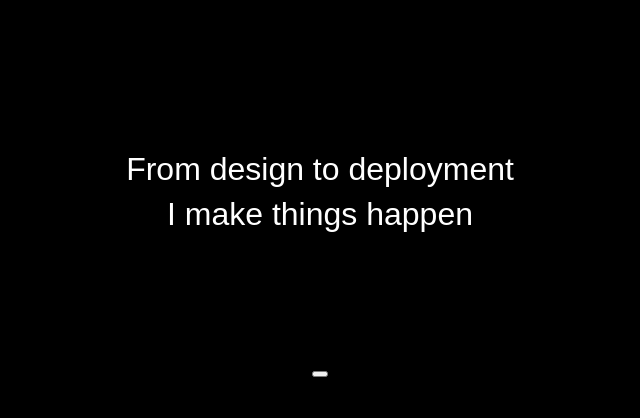
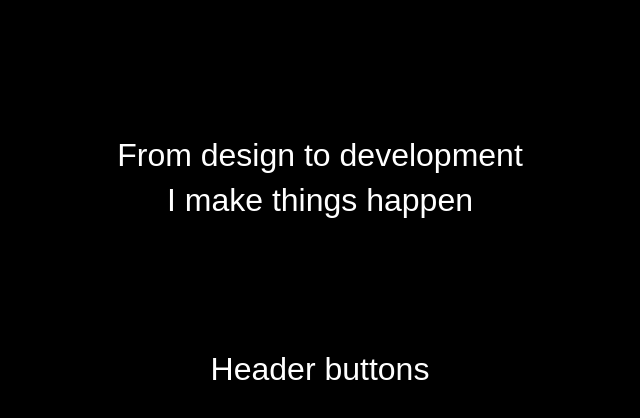
Before and after one commit to hitsthings/new-portfolio, a React (Create React App) app: page /experience in a window 1280 px wide. Shown: the top 418 px of the page, without its empty margins (320-960 px from the left). Built offline with nearby package versions, Linux system fonts and the light colour scheme.

Commit message:
initial commit

```diff
--- a/package.json
+++ b/package.json
@@ -5,6 +5,7 @@
   "dependencies": {
     "react": "^16.7.0",
     "react-dom": "^16.7.0",
+    "react-router-dom": "^4.3.1",
     "react-scripts": "2.1.3"
   },
   "scripts": {
--- /dev/null
+++ b/src/About/about.js
@@ -0,0 +1,9 @@
+import React from 'react';
+
+export default function About(props){
+    return(
+        <div>
+            <h2>About</h2>
+        </div>
+    )
+}
--- a/src/App/App.js
+++ b/src/App/App.js
@@ -1,12 +1,23 @@
 import React, { Component } from 'react';
+import {BrowserRouter as Router, Route, Switch} from 'react-router-dom';
 import Header from '../Header/header';
+import About from '../About/about';
+import Project from '../Projects/projects';
+import Experience from '../Experience/experience';
+import Contact from '../Contact/contact';
+
 
 class App extends Component {
   render() {
     return (
-      <div className="App">
-        <Header />
-      </div>
+      <Router>
+        <div className="App">
+          <Header />
+          <Switch>
+            <Route exact path='/about' />
+          </Switch>
+        </div>
+      </Router>
     );
   }
 }
--- /dev/null
+++ b/src/Contact/contact.js
@@ -0,0 +1,7 @@
+import React from 'react';
+
+export default function Contact(props){
+    return(
+        <div><h2>Contact</h2></div>
+    )
+}
--- /dev/null
+++ b/src/Experience/experience.js
@@ -0,0 +1,7 @@
+import React from 'react';
+
+export default function Experience(props){
+    return(
+        <div><h2>Experience</h2></div>
+    )
+}
--- a/src/Header/header.js
+++ b/src/Header/header.js
@@ -19,7 +19,7 @@ export default class Header extends React.Component{
                 this.setState({opener: false});
             }
             .bind(this),
-            1500
+            1700
         );
         setTimeout(
             function() {
@@ -53,7 +53,7 @@ export default class Header extends React.Component{
                     {animationContent}
                 </div>
                 <div className='header-buttons'>
-                    <button />
+                   <h2>Header buttons</h2>
                 </div>
             </header>
         )
@@ -77,7 +77,7 @@ const Swoosh = (props) => {
 const Intro = (props) => {
     return(
         <div className='header-content'>
-            <h2>From design to deployment</h2>
+            <h2>From design to development</h2>
             <h2>I make things happen</h2>
         </div>
     )
--- /dev/null
+++ b/src/Projects/projects.js
@@ -0,0 +1,7 @@
+import React from 'react';
+
+export default function Projects(props){
+    return(
+        <div><h2>Projects</h2></div>
+    )
+}
```
Also changed, not shown: 1 other file (tests, documents, lock files or other folders).
